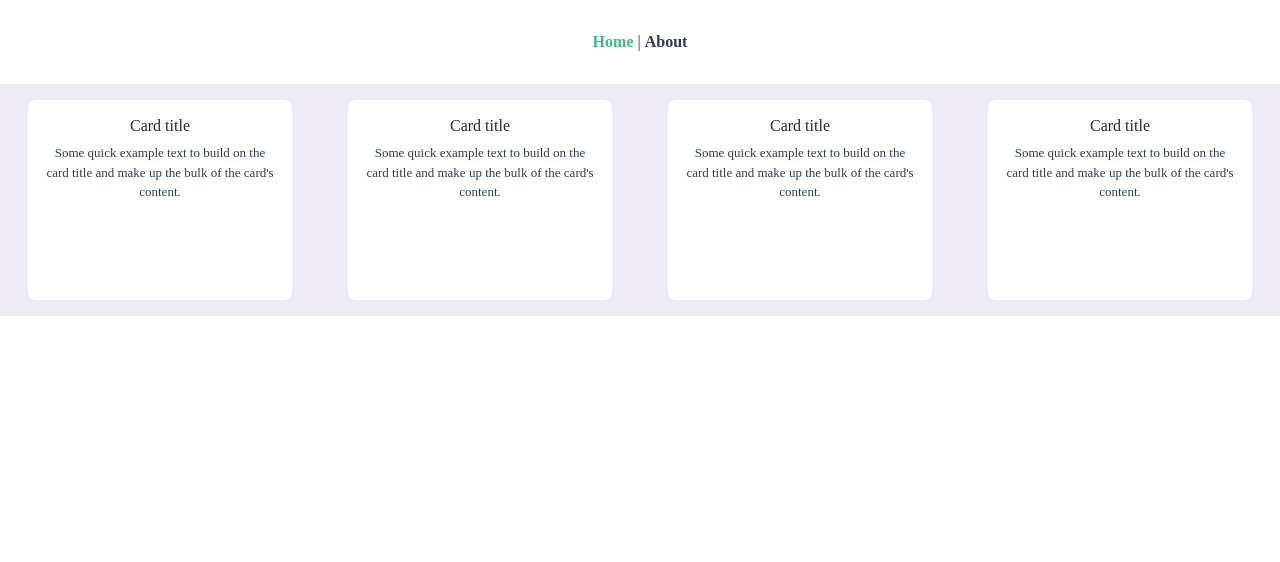
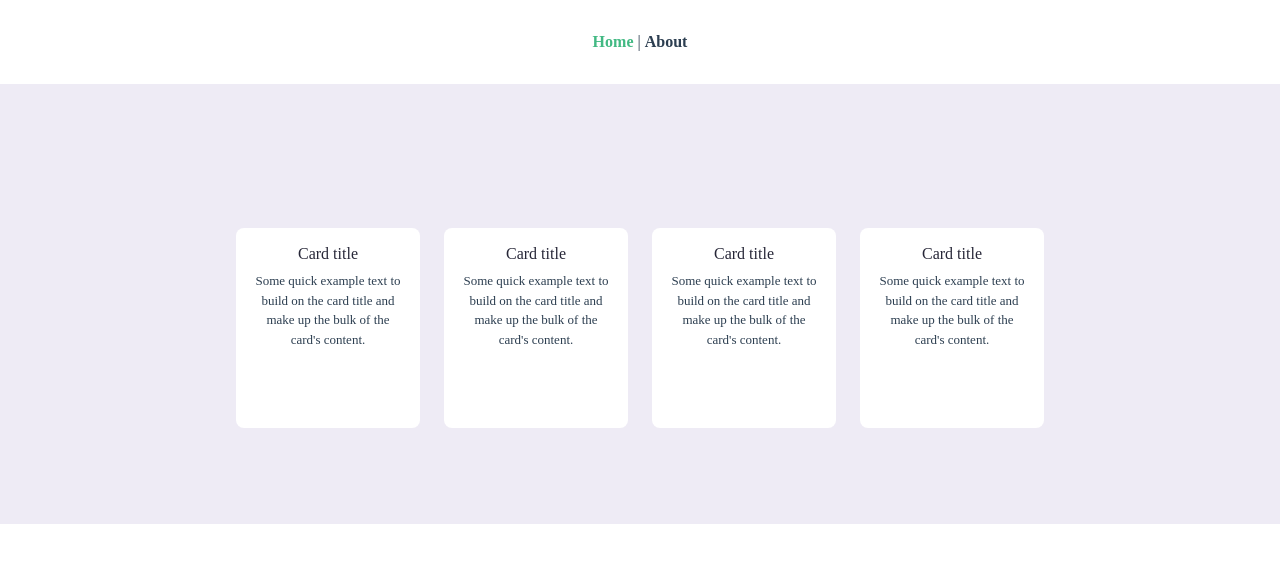
Before and after one commit to kithinga/tudu, a Vue app: page / in a window 1280 px wide. Shown: the top 562 px of the page. Built offline with nearby package versions, Linux system fonts and the light colour scheme.

Commit message:
my git commits

```diff
--- a/src/assets/css/home.css
+++ b/src/assets/css/home.css
@@ -1,19 +1,23 @@
-*{
-    padding:0;
-    margin:0;
+* {
+  padding: 0;
+  margin: 0;
   font-family: Poppins;
 }
 
-.card{
-    margin:1rem;
-    min-height:25vh;
-    border-radius:8px;
-    border: none;
-
+.card-row {
+  margin-top: 8rem;
+  margin-bottom: 5rem;
 }
 
-.home-page{
+.card {
+  min-height: 25vh;
+  border-radius: 8px;
+  border: none;
+}
+
+.home-page {
   background-color: rgb(238, 235, 245);
+  padding: 1rem;
 }
 
 /* removes the text decoration in router link */
@@ -22,13 +26,12 @@ a {
   color: inherit;
 }
 
-.card-title{
+.card-title {
   color: rgb(39, 39, 56);
-    font-size:1rem;
-
+  font-size: 1rem;
 }
 
-.card-text{
-    font-weight:400;
-    font-size:13px;
+.card-text {
+  font-weight: 400;
+  font-size: 13px;
 }
--- a/src/views/HomeView.vue
+++ b/src/views/HomeView.vue
@@ -1,8 +1,8 @@
 <template>
   <div class="home-page">
     <div class="container-fluid">
-      <div class="row no-gutters">
-        <div class="col-lg-3">
+      <div class="row no-gutters card-row justify-content-center">
+        <div class="col-lg-2">
           <router-link to="about">
             <div class="card">
               <div class="card-body">
@@ -16,7 +16,7 @@
           </router-link>
         </div>
 
-        <div class="col-lg-3">
+        <div class="col-lg-2">
           <div class="card">
             <div class="card-body">
               <h5 class="card-title">Card title</h5>
@@ -28,7 +28,7 @@
           </div>
         </div>
 
-        <div class="col-lg-3">
+        <div class="col-lg-2">
           <div class="card">
             <div class="card-body">
               <h5 class="card-title">Card title</h5>
@@ -39,7 +39,7 @@
             </div>
           </div>
         </div>
-        <div class="col-lg-3">
+        <div class="col-lg-2">
           <div class="card">
             <div class="card-body">
               <h5 class="card-title">Card title</h5>
```
Lines whose indentation alone changed are shown as unchanged.
